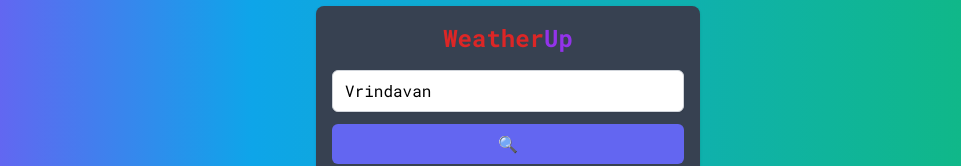
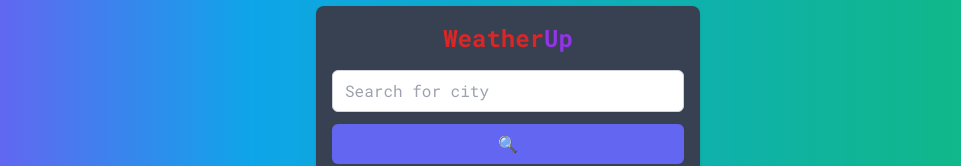
Before and after one commit to mskp/nextjs-weather-app, a Next.js app: page / in a window 1280 px wide. Shown: the part 287-453 px from the top of the page, without its empty margins (132-1093 px from the left). Built offline with nearby package versions, Linux system fonts and the light colour scheme; no server answers.

Commit message:
removed the default city

```diff
--- a/src/app/page.js
+++ b/src/app/page.js
@@ -3,7 +3,7 @@
 import { useState, useEffect } from "react";
 
 export default function Home() {
-  const [search, setSearch] = useState("Vrindavan");
+  const [search, setSearch] = useState("");
   const [isLoading, setIsLoading] = useState(false);
   const [weatherInfo, setWeatherInfo] = useState({
     city: "",
```
